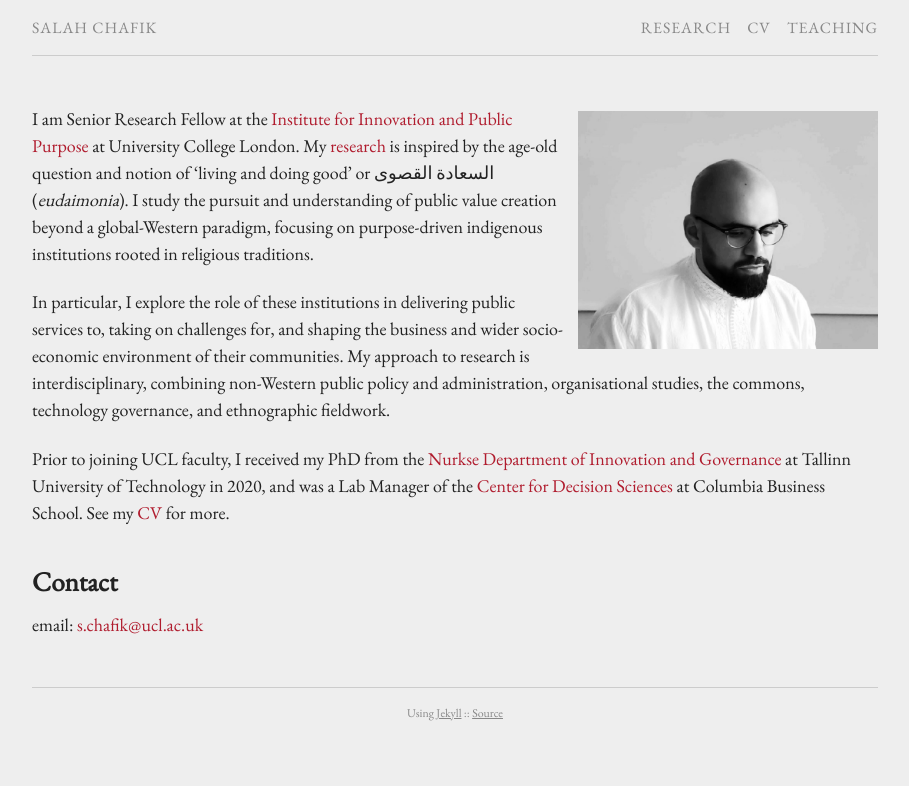
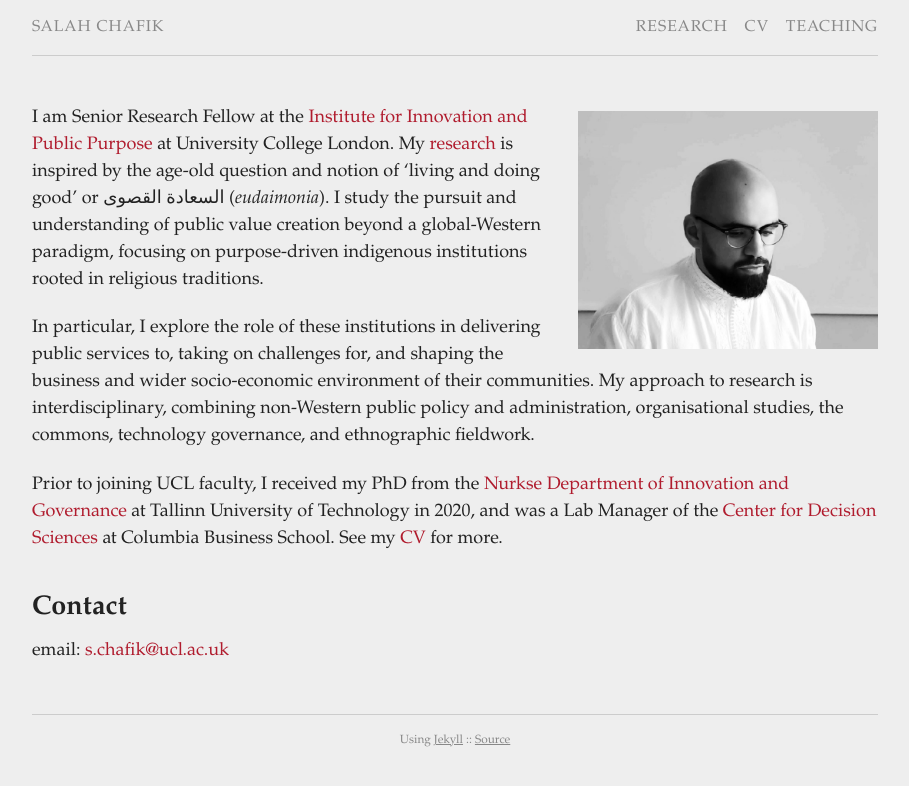
Before and after one commit to schafik/schafik.github.io, a Jekyll site: the page built from index.md, in a window 1280 px wide. Shown: the top 786 px of the page, without its empty margins (185-1094 px from the left). Built offline with Jekyll 4.4.1, drawn with Linux system fonts in a browser that asks for light colours; comment, search, counter and statistics services are not loaded.

Commit message:
Update main.scss

```diff
--- a/css/main.scss
+++ b/css/main.scss
@@ -3,7 +3,7 @@
 ---
 @charset "utf-8";
 
-$base-font-family: 'EB Garamond', serif;
+$base-font-family: 'palatino', serif;
 $base-font-size:   large;
 $small-font-size:  0.875em;
 $vsmall-font-size: 0.66em;
@@ -20,7 +20,7 @@ $orange:     #ca6c18;
 $red:        #b01c2e;
 
 $background:        $grey-vlight;
-$dark-background:   darken($background, 15%);
+$dark-background:   darken($background, 5%);
 $text-color:        $grey-vdark;
 $text-light-color:  $grey;
 $url-color:         $red;
```
